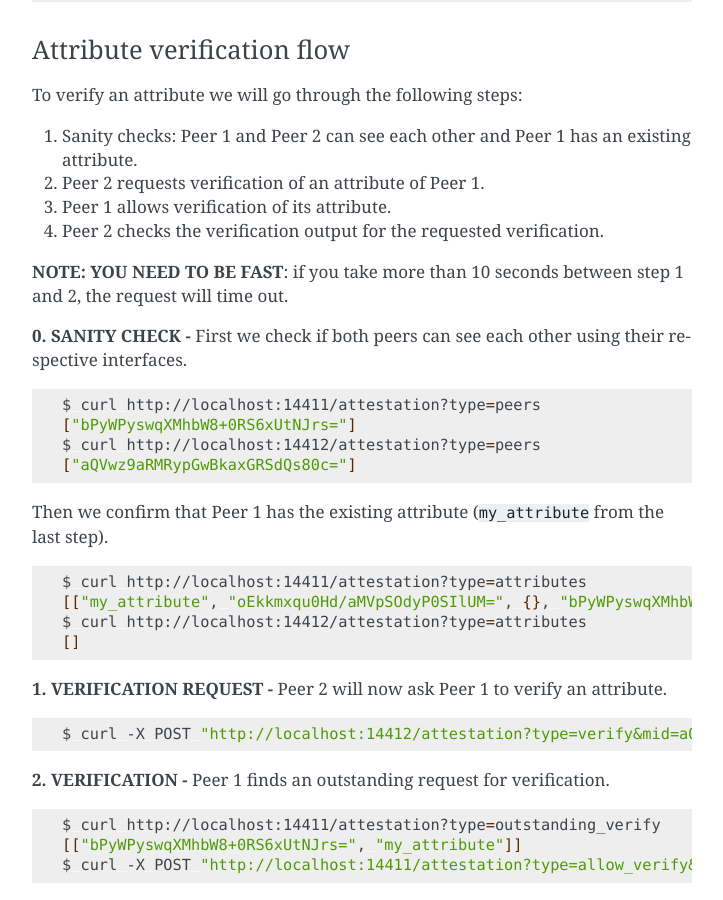
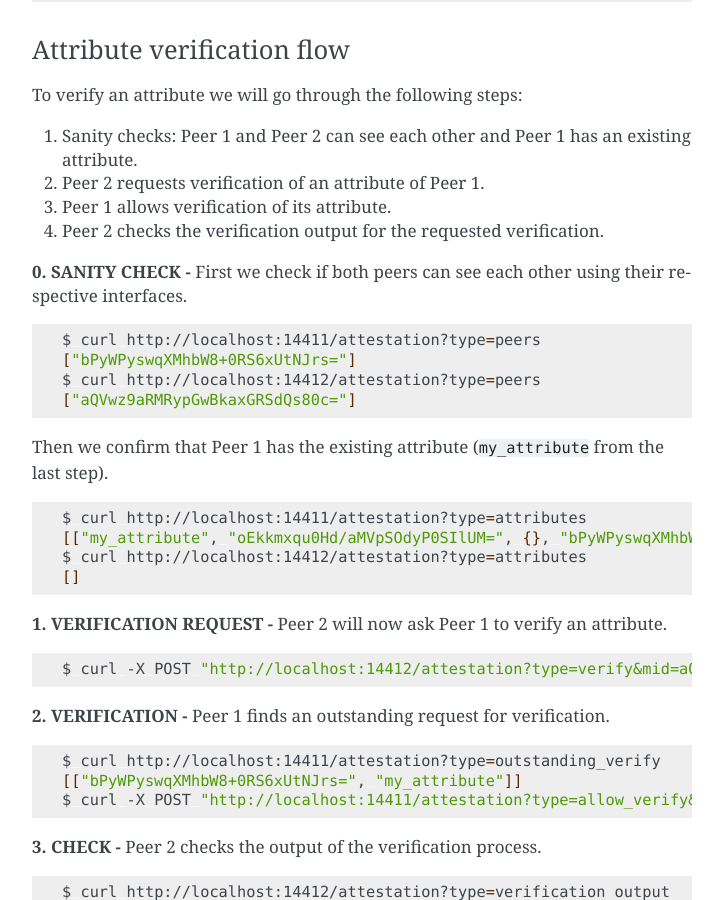
Before and after one commit to Tribler/py-ipv8, a Sphinx documentation site: the page built from doc/basics/attestation_tutorial.rst, in a window 1280 px wide and 900 px high, scrolled down 4203 px. Shown: the whole window, without its empty margins (388-1111 px from the left). Built offline with Sphinx 7.4.7, drawn with Linux system fonts in a browser that asks for light colours.

Commit message:
Fixed attestation tutorial documentation

```diff
--- a/doc/basics/attestation_tutorial.rst
+++ b/doc/basics/attestation_tutorial.rst
@@ -207,8 +207,6 @@ To verify an attribute we will go through the following steps:
 #. Peer 1 allows verification of its attribute.
 #. Peer 2 checks the verification output for the requested verification.
 
-**NOTE: YOU NEED TO BE FAST**\ : if you take more than 10 seconds between step 1 and 2, the request will time out.
-
 **0. SANITY CHECK -** First we check if both peers can see each other using their respective interfaces.
 
 .. code-block:: bash
```
